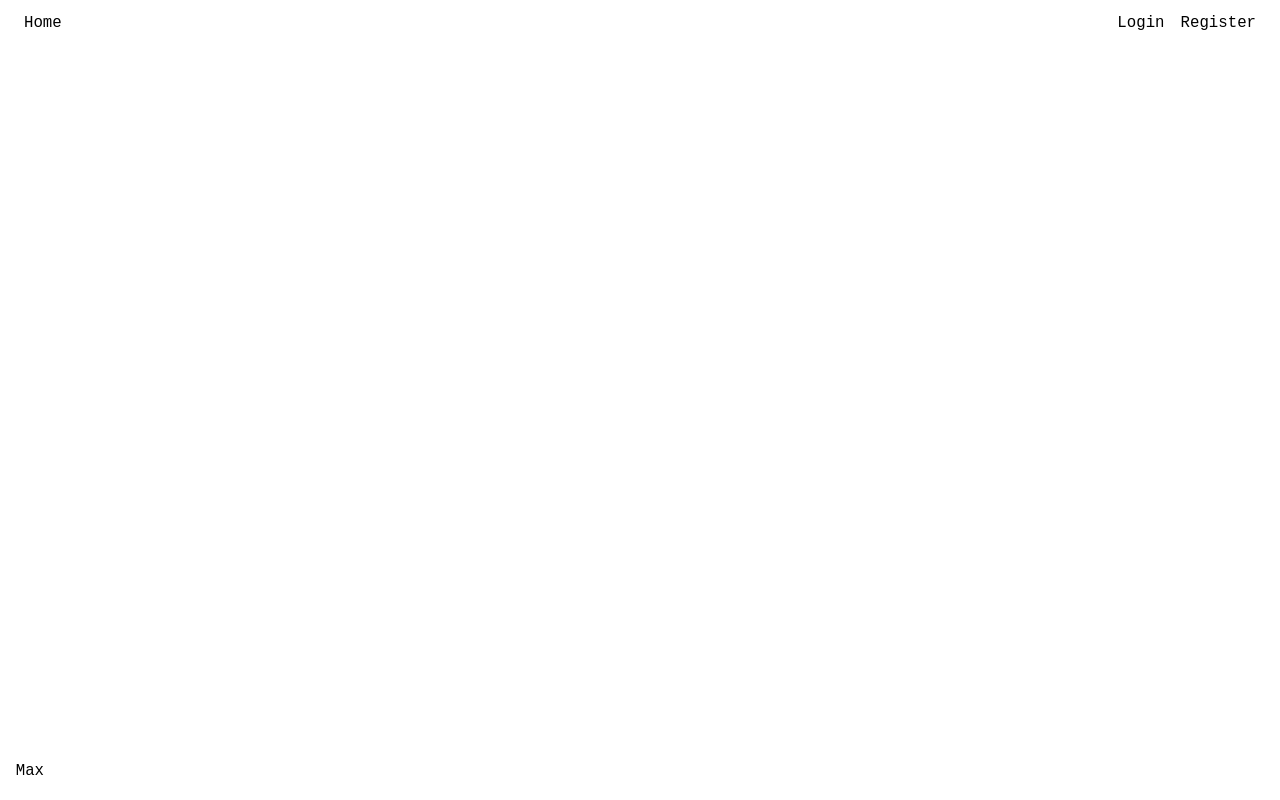
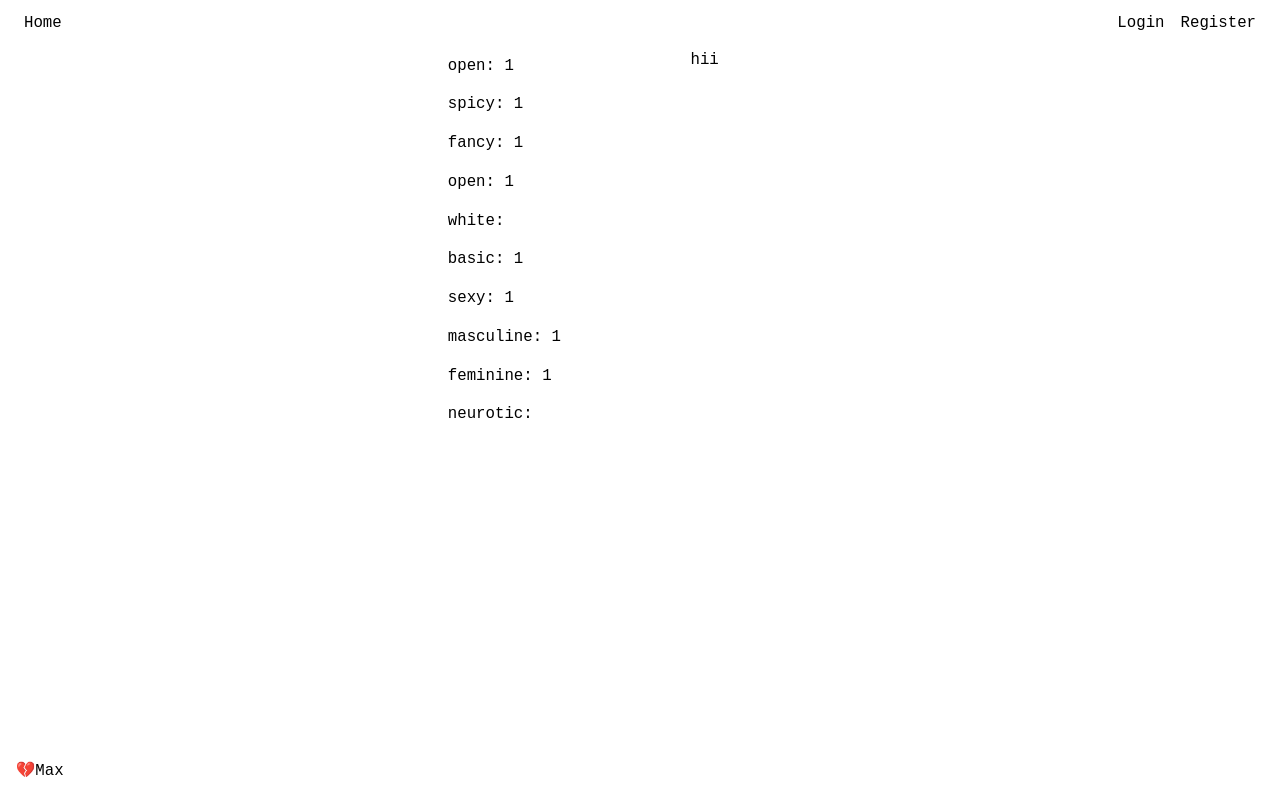
Before and after one commit to squamuglia/fridge-freud, a React (Create React App) app: page /analysis in a window 1280 px wide. Built offline with nearby package versions, Linux system fonts and the light colour scheme; no server answers.

Commit message:
linking, analysis page

```diff
--- a/package.json
+++ b/package.json
@@ -21,6 +21,8 @@
     "eject": "react-scripts eject"
   },
   "devDependencies": {
-    "redux-devtools-extension": "^2.13.5"
+    "redux-devtools-extension": "^2.13.5",
+    "webpack": "^4.16.5",
+    "webpack-cli": "^3.1.0"
   }
 }
--- a/src/App.js
+++ b/src/App.js
@@ -2,6 +2,7 @@ import React, { Component } from 'react';
 import { BrowserRouter as Router, Route, Redirect } from 'react-router-dom';
 import Nav from './components/nav';
 import Form from './containers/Form';
+import Analysis from './containers/Analysis';
 import { connect } from 'react-redux';
 import './index.css';
 
@@ -11,15 +12,21 @@ class App extends Component {
       <Router>
         <React.Fragment>
           <Nav />
-          <Route exact path="/" component={() => <Form />} />
-          <Route exact path="/analysis" component={() => null} />
+          <Route
+            exact
+            path="/"
+            component={() =>
+              this.props.question > 2 ? <Redirect to="/analysis" /> : <Form />
+            }
+          />
+          <Route exact path="/analysis" component={() => <Analysis />} />
           <div className="fix bottom left m1">
             <a
               href="https://github.com/squamuglia"
               target="_blank"
               rel="noopener noreferrer"
             >
-              Max
+              💔Max
             </a>
           </div>
         </React.Fragment>
--- a/src/components/nav.js
+++ b/src/components/nav.js
@@ -1,4 +1,5 @@
 import React from 'react';
+import { Link } from 'react-router-dom';
 
 const links = [
   { href: '/login', label: 'Login' },
@@ -12,12 +13,12 @@ const Nav = () => (
   <nav>
     <ul>
       <li>
-        <a href="/">Home</a>
+        <Link to="/">Home</Link>
       </li>
       <ul>
         {links.map(({ key, href, label }) => (
           <li key={key}>
-            <a href={href}>{label}</a>
+            <Link to={href}>{label}</Link>
           </li>
         ))}
       </ul>
--- /dev/null
+++ b/src/components/results.js
@@ -0,0 +1,24 @@
+import React, { Component } from 'react';
+
+class Results extends Component {
+  constructor(props) {
+    super(props);
+    this.state = {};
+  }
+
+  componentDidMount() {
+    fetch(
+      'https://api.yelp.com/v3/businesses/search?term=restaurants&location=manhattan&categories=ramen,jewish&limit=20',
+      {
+        headers: {
+          Authorization: 'Bearer ' // add api code
+        }
+      }
+    );
+  }
+  render() {
+    return <div className="fa">hii</div>;
+  }
+}
+
+export default Results;
--- /dev/null
+++ b/src/components/sidebar.js
@@ -0,0 +1,51 @@
+import React from 'react';
+import { connect } from 'react-redux';
+
+const Sidebar = props => (
+  <div className="fa">
+    <li>open: {props.openness}</li>
+    <li>spicy: {props.spiciness}</li>
+    <li>fancy: {props.fanciness}</li>
+    <li>open: {props.openness}</li>
+    <li>white: {props.whiteness}</li>
+    <li>basic: {props.basicness}</li>
+    <li>sexy: {props.sexiness}</li>
+    <li>masculine: {props.masculinity}</li>
+    <li>feminine: {props.femininity}</li>
+    <li>neurotic: {props.seuroticism}</li>
+  </div>
+);
+
+function msp(state) {
+  return {
+    username: state.username,
+    openness: state.openness,
+    spiciness: state.spiciness,
+    fanciness: state.fanciness,
+    openness: state.openness,
+    spiciness: state.spiciness,
+    quietness: state.quietness,
+    whiteness: state.whiteness,
+    basicness: state.basicness,
+    sexiness: state.sexiness,
+    masculinity: state.masculinity,
+    femininity: state.femininity,
+    neuroticism: state.neuroticism
+  };
+}
+
+function mdp(dispatch) {
+  return {
+    nextQuestion: questionData => {
+      dispatch({ type: 'NEXT_QUESTION', payload: questionData });
+    },
+    previousQuestion: questionData => {
+      dispatch({ type: 'PREVIOUS_QUESTION', payload: questionData });
+    }
+  };
+}
+
+export default connect(
+  msp,
+  mdp
+)(Sidebar);
--- /dev/null
+++ b/src/containers/Analysis.js
@@ -0,0 +1,17 @@
+import React, { Component } from 'react';
+import Sidebar from '../components/sidebar';
+import Results from '../components/results';
+
+class Analysis extends Component {
+  state = {};
+  render() {
+    return (
+      <div className="gutter f fw">
+        <Sidebar />
+        <Results />
+      </div>
+    );
+  }
+}
+
+export default Analysis;
--- a/src/index.css
+++ b/src/index.css
@@ -15,7 +15,7 @@
 nav {
   text-align: center;
 }
-ul {
+nav > ul, nav > ul > ul {
   display: flex;
   justify-content: space-between;
 }
--- a/src/questions/spiciness.js
+++ b/src/questions/spiciness.js
@@ -18,7 +18,7 @@ class Spiciness extends Component {
   spicyUpdate = () => {
     if (this.state.sporty && this.state.scary) {
       const val = this.state.sporty + this.state.scary;
-      this.props.updateSpiciness(val);
+      this.props.updateTrait('spiciness', val);
     }
   };
 
@@ -145,8 +145,8 @@ function msp(state) {
 
 function mdp(dispatch) {
   return {
-    updateSpiciness: score => {
-      dispatch({ type: 'UPDATE_SPICINESS', payload: score });
+    updateTrait: (trait, score) => {
+      dispatch({ type: 'UPDATE_TRAIT', trait: trait, payload: score });
     }
   };
 }
--- a/src/reducer/reducer.js
+++ b/src/reducer/reducer.js
@@ -6,7 +6,14 @@ const defaultState = {
   username: null,
   question: 0,
   openness: 1,
-  spiciness: 1
+  spiciness: 1,
+  fanciness: 1,
+  quietness: 1,
+  basicness: 1,
+  sexiness: 1,
+  masculinity: 1,
+  femininity: 1,
+  neuroticism: 1
 };
 
 // REDUCERS
@@ -36,10 +43,10 @@ export default function reducer(state = defaultState, action) {
         openness: action.payload
       };
 
-    case 'UPDATE_SPICINESS':
+    case 'UPDATE_TRAIT':
       return {
         ...state,
-        spiciness: action.payload
+        [action.trait]: action.payload
       };
 
     default:
```
Also changed, not shown: 1 other file (tests, documents, lock files or other folders).
